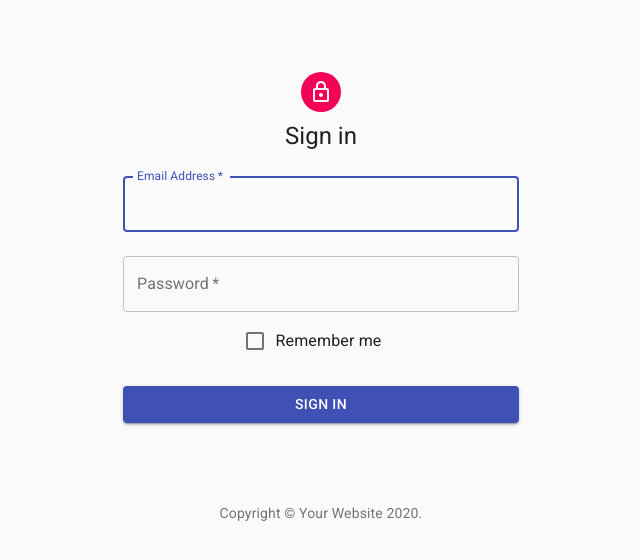
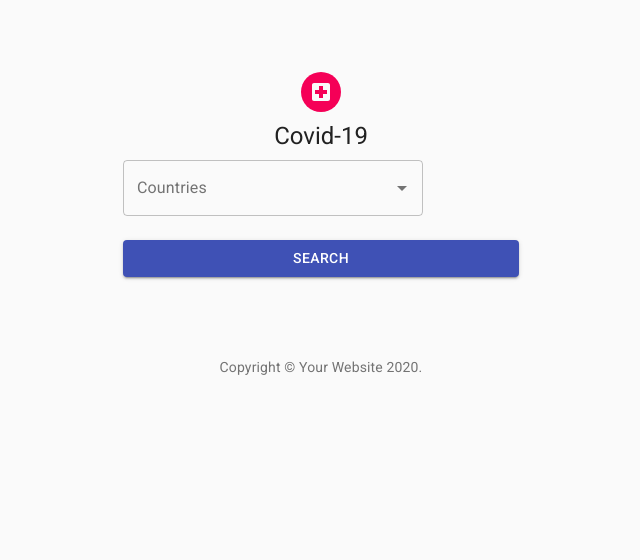
Before and after one commit to rodrigogomezcerda/test-covid-frontend-api, a React (Create React App) app: page / in a window 1280 px wide. Shown: the top 560 px of the page, without its empty margins (319-959 px from the left). Built offline with nearby package versions, Linux system fonts and the light colour scheme.

Commit message:
ADD: component Autocomplete

```diff
--- a/package.json
+++ b/package.json
@@ -5,6 +5,7 @@
   "dependencies": {
     "@material-ui/core": "^4.10.2",
     "@material-ui/icons": "^4.9.1",
+    "@material-ui/lab": "^4.0.0-alpha.56",
     "@testing-library/jest-dom": "^4.2.4",
     "@testing-library/react": "^9.5.0",
     "@testing-library/user-event": "^7.2.1",
--- /dev/null
+++ b/src/components/Autocomplete/Autocomplete.jsx
@@ -0,0 +1,120 @@
+/* eslint-disable no-use-before-define */
+import React from "react";
+import TextField from "@material-ui/core/TextField";
+import Autocomplete from "@material-ui/lab/Autocomplete";
+
+export default function ComboBox() {
+    return (
+        <Autocomplete
+            id="combo-box-demo"
+            options={top100Films}
+            getOptionLabel={(option) => option.title}
+            style={{ width: 300 }}
+            renderInput={(params) => <TextField {...params} label="Countries" variant="outlined" />}
+        />
+    );
+}
+
+// Top 100 films as rated by IMDb users. http://www.imdb.com/chart/top
+const top100Films = [
+    { title: "The Shawshank Redemption", year: 1994 },
+    { title: "The Godfather", year: 1972 },
+    { title: "The Godfather: Part II", year: 1974 },
+    { title: "The Dark Knight", year: 2008 },
+    { title: "12 Angry Men", year: 1957 },
+    { title: "Schindler's List", year: 1993 },
+    { title: "Pulp Fiction", year: 1994 },
+    { title: "The Lord of the Rings: The Return of the King", year: 2003 },
+    { title: "The Good, the Bad and the Ugly", year: 1966 },
+    { title: "Fight Club", year: 1999 },
+    { title: "The Lord of the Rings: The Fellowship of the Ring", year: 2001 },
+    { title: "Star Wars: Episode V - The Empire Strikes Back", year: 1980 },
+    { title: "Forrest Gump", year: 1994 },
+    { title: "Inception", year: 2010 },
+    { title: "The Lord of the Rings: The Two Towers", year: 2002 },
+    { title: "One Flew Over the Cuckoo's Nest", year: 1975 },
+    { title: "Goodfellas", year: 1990 },
+    { title: "The Matrix", year: 1999 },
+    { title: "Seven Samurai", year: 1954 },
+    { title: "Star Wars: Episode IV - A New Hope", year: 1977 },
+    { title: "City of God", year: 2002 },
+    { title: "Se7en", year: 1995 },
+    { title: "The Silence of the Lambs", year: 1991 },
+    { title: "It's a Wonderful Life", year: 1946 },
+    { title: "Life Is Beautiful", year: 1997 },
+    { title: "The Usual Suspects", year: 1995 },
+    { title: "Léon: The Professional", year: 1994 },
+    { title: "Spirited Away", year: 2001 },
+    { title: "Saving Private Ryan", year: 1998 },
+    { title: "Once Upon a Time in the West", year: 1968 },
+    { title: "American History X", year: 1998 },
+    { title: "Interstellar", year: 2014 },
+    { title: "Casablanca", year: 1942 },
+    { title: "City Lights", year: 1931 },
+    { title: "Psycho", year: 1960 },
+    { title: "The Green Mile", year: 1999 },
+    { title: "The Intouchables", year: 2011 },
+    { title: "Modern Times", year: 1936 },
+    { title: "Raiders of the Lost Ark", year: 1981 },
+    { title: "Rear Window", year: 1954 },
+    { title: "The Pianist", year: 2002 },
+    { title: "The Departed", year: 2006 },
+    { title: "Terminator 2: Judgment Day", year: 1991 },
+    { title: "Back to the Future", year: 1985 },
+    { title: "Whiplash", year: 2014 },
+    { title: "Gladiator", year: 2000 },
+    { title: "Memento", year: 2000 },
+    { title: "The Prestige", year: 2006 },
+    { title: "The Lion King", year: 1994 },
+    { title: "Apocalypse Now", year: 1979 },
+    { title: "Alien", year: 1979 },
+    { title: "Sunset Boulevard", year: 1950 },
+    { title: "Dr. Strangelove or: How I Learned to Stop Worrying and Love the Bomb", year: 1964 },
+    { title: "The Great Dictator", year: 1940 },
+    { title: "Cinema Paradiso", year: 1988 },
+    { title: "The Lives of Others", year: 2006 },
+    { title: "Grave of the Fireflies", year: 1988 },
+    { title: "Paths of Glory", year: 1957 },
+    { title: "Django Unchained", year: 2012 },
+    { title: "The Shining", year: 1980 },
+    { title: "WALL·E", year: 2008 },
+    { title: "American Beauty", year: 1999 },
+    { title: "The Dark Knight Rises", year: 2012 },
+    { title: "Princess Mononoke", year: 1997 },
+    { title: "Aliens", year: 1986 },
+    { title: "Oldboy", year: 2003 },
+    { title: "Once Upon a Time in America", year: 1984 },
+    { title: "Witness for the Prosecution", year: 1957 },
+    { title: "Das Boot", year: 1981 },
+    { title: "Citizen Kane", year: 1941 },
+    { title: "North by Northwest", year: 1959 },
+    { title: "Vertigo", year: 1958 },
+    { title: "Star Wars: Episode VI - Return of the Jedi", year: 1983 },
+    { title: "Reservoir Dogs", year: 1992 },
+    { title: "Braveheart", year: 1995 },
+    { title: "M", year: 1931 },
+    { title: "Requiem for a Dream", year: 2000 },
+    { title: "Amélie", year: 2001 },
+    { title: "A Clockwork Orange", year: 1971 },
+    { title: "Like Stars on Earth", year: 2007 },
+    { title: "Taxi Driver", year: 1976 },
+    { title: "Lawrence of Arabia", year: 1962 },
+    { title: "Double Indemnity", year: 1944 },
+    { title: "Eternal Sunshine of the Spotless Mind", year: 2004 },
+    { title: "Amadeus", year: 1984 },
+    { title: "To Kill a Mockingbird", year: 1962 },
+    { title: "Toy Story 3", year: 2010 },
+    { title: "Logan", year: 2017 },
+    { title: "Full Metal Jacket", year: 1987 },
+    { title: "Dangal", year: 2016 },
+    { title: "The Sting", year: 1973 },
+    { title: "2001: A Space Odyssey", year: 1968 },
+    { title: "Singin' in the Rain", year: 1952 },
+    { title: "Toy Story", year: 1995 },
+    { title: "Bicycle Thieves", year: 1948 },
+    { title: "The Kid", year: 1921 },
+    { title: "Inglourious Basterds", year: 2009 },
+    { title: "Snatch", year: 2000 },
+    { title: "3 Idiots", year: 2009 },
+    { title: "Monty Python and the Holy Grail", year: 1975 },
+];
--- /dev/null
+++ b/src/components/Autocomplete/index.js
@@ -0,0 +1 @@
+export { default } from "./Autocomplete";
--- /dev/null
+++ b/src/components/index.js
@@ -0,0 +1 @@
+export { default as Autocomplete } from "./Autocomplete";
--- a/src/view/home.jsx
+++ b/src/view/home.jsx
@@ -4,13 +4,13 @@
 import CssBaseline from "@material-ui/core/CssBaseline";
 import TextField from "@material-ui/core/TextField";
 import FormControlLabel from "@material-ui/core/FormControlLabel";
-import Checkbox from "@material-ui/core/Checkbox";
 import Link from "@material-ui/core/Link";
 import Box from "@material-ui/core/Box";
-import LockOutlinedIcon from "@material-ui/icons/LockOutlined";
+import LocalHospitalIcon from "@material-ui/icons/LocalHospital";
 import Typography from "@material-ui/core/Typography";
 import { makeStyles } from "@material-ui/core/styles";
 import Container from "@material-ui/core/Container";
+import { Autocomplete } from "../components";
 
 function Copyright() {
     return (
@@ -45,7 +45,7 @@
     },
 }));
 
-export default function SignIn() {
+export default function Home() {
     const classes = useStyles();
 
     return (
@@ -53,38 +53,13 @@
             <CssBaseline />
             <div className={classes.paper}>
                 <Avatar className={classes.avatar}>
-                    <LockOutlinedIcon />
+                    <LocalHospitalIcon />
                 </Avatar>
                 <Typography component="h1" variant="h5">
-                    Sign in
+                    Covid-19
                 </Typography>
                 <form className={classes.form} noValidate>
-                    <TextField
-                        variant="outlined"
-                        margin="normal"
-                        required
-                        fullWidth
-                        id="email"
-                        label="Email Address"
-                        name="email"
-                        autoComplete="email"
-                        autoFocus
-                    />
-                    <TextField
-                        variant="outlined"
-                        margin="normal"
-                        required
-                        fullWidth
-                        name="password"
-                        label="Password"
-                        type="password"
-                        id="password"
-                        autoComplete="current-password"
-                    />
-                    <FormControlLabel
-                        control={<Checkbox value="remember" color="primary" />}
-                        label="Remember me"
-                    />
+                    <Autocomplete />
                     <Button
                         type="submit"
                         fullWidth
@@ -92,7 +67,7 @@
                         color="primary"
                         className={classes.submit}
                     >
-                        Sign In
+                        Search
                     </Button>
                 </form>
             </div>
```
Also changed, not shown: 1 other file (tests, documents, lock files or other folders).
